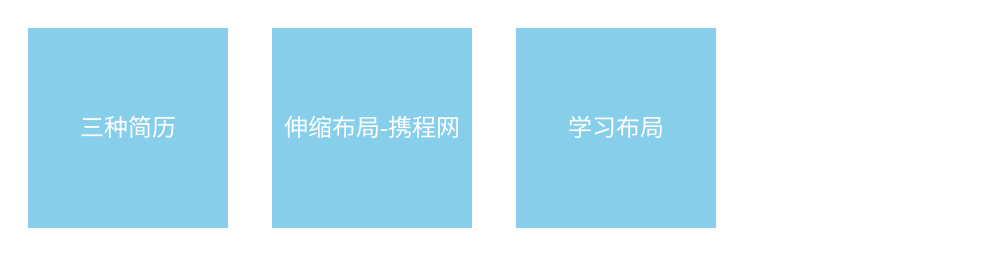
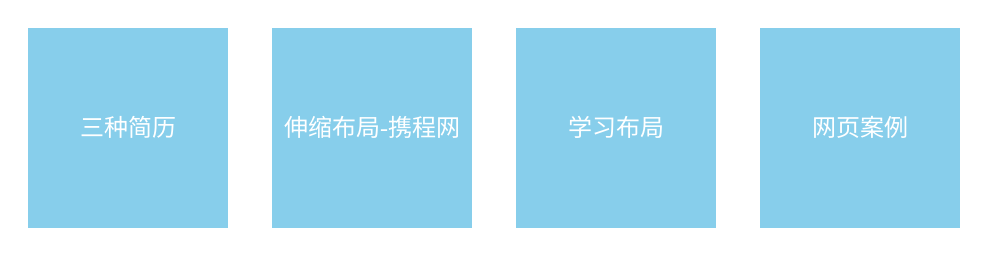
Before and after one commit to babbittry/Baidu-Front-end-technology, a plain HTML site: page docs/index.html in a window 1280 px wide. Shown: the whole page, without its empty margins (0-995 px from the left). Drawn offline with Linux system fonts and the light colour scheme.

Commit message:
添加网页案例

```diff
--- a/docs/index.html
+++ b/docs/index.html
@@ -25,5 +25,6 @@
     <a href="三种简历/resume.html">三种简历</a>
     <a href="flex/flex.html">伸缩布局-携程网</a>
     <a href="学习布局/学习布局.html">学习布局</a>
+    <a href="cutter/cutter.html">网页案例</a>
 </body>
 </html>
```
